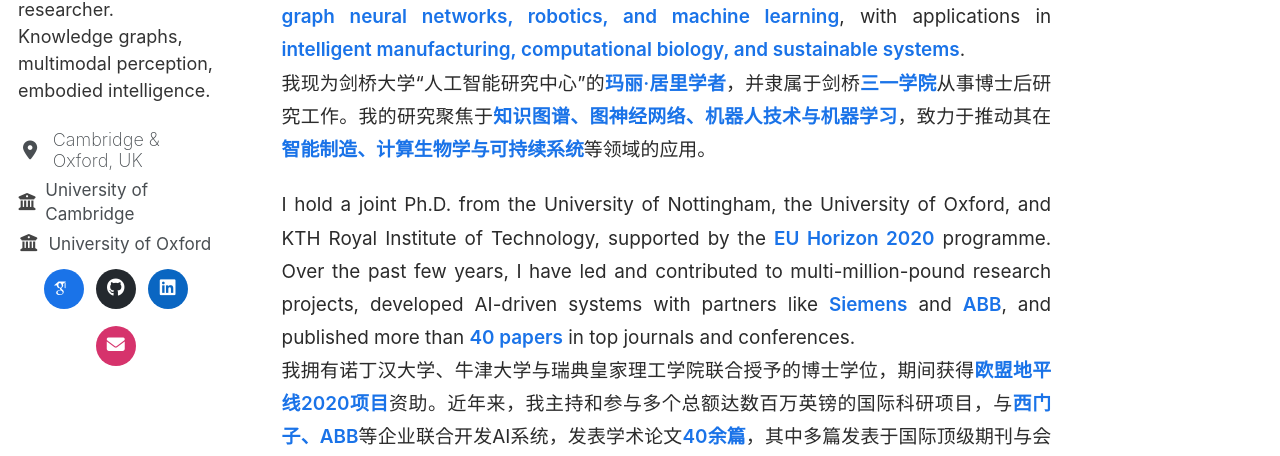
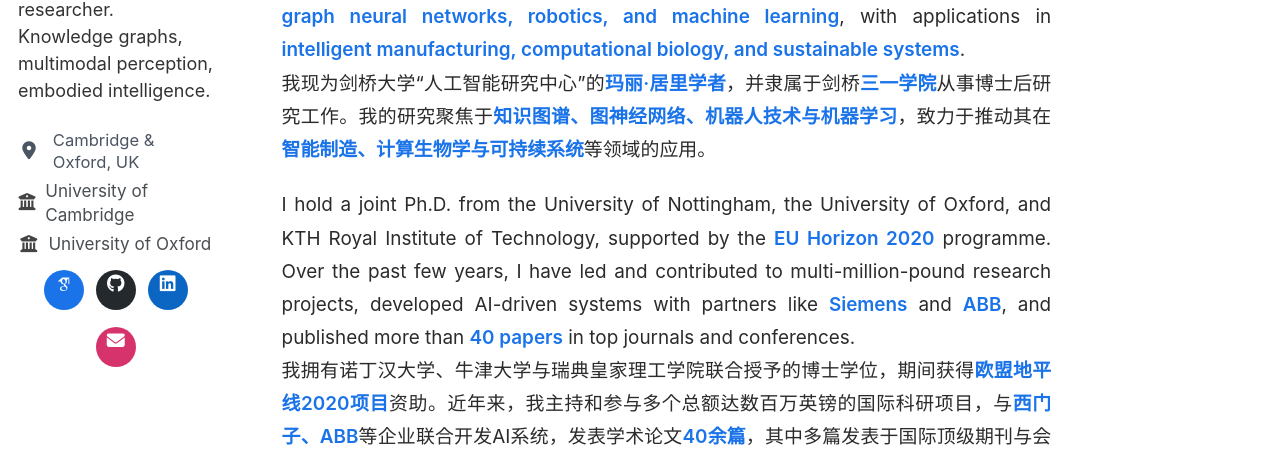
Before and after one commit to fanmo-intro/fanmo-intro.github.io, a Jekyll site: the page built from _pages/about.md, in a window 1280 px wide. Shown: the part 310-766 px from the top of the page. Built offline with Jekyll 4.4.1, drawn with Linux system fonts in a browser that asks for light colours; some web fonts are replaced; a script that is not in the unit is left out.

Commit message:
Update _custom.scss

```diff
--- a/_sass/_custom.scss
+++ b/_sass/_custom.scss
@@ -2,49 +2,63 @@
    Fan Mo — custom.scss
    ========================= */
 
-/* ---------- Theme accents ---------- */
-:root {
-  --accent: #1d4ed8;  /* Tailwind blue-700 */
-  --muted:  #6b7280;  /* gray for secondary text */
+/* ---------- Theme accents & sidebar meta ---------- */
+:root{
+  --accent:#1d4ed8;
+  --muted:#6b7280;
+  --sidebar-meta-size:0.92rem;     /* size for location/institutions (desktop) */
+  --sidebar-meta-color:#4b5563;
+}
+@media (max-width:768px){
+  :root{ --sidebar-meta-size:0.98rem; }       /* a touch larger on phones */
 }
 
 /* =========================
    Page typography & width
    ========================= */
-.page__content {
-  max-width: 1040px;            /* wider content */
-  margin: 0 auto;
-  text-align: justify;
-  text-justify: inter-ideograph;
-  line-height: 1.75;
-  font-size: 1.05rem;
-  color: #2b2b2b;
-  flex: 1 1 auto;
+.page__content{
+  max-width:1040px;
+  margin:0 auto;
+  text-align:justify;
+  text-justify:inter-ideograph;
+  line-height:1.75;
+  font-size:1.05rem;
+  color:#2b2b2b;
+  flex:1 1 auto;
 }
-.page__content p { margin-bottom: 1.2em; }
-.page__content p + p { margin-top: .7rem; }
+.page__content p{ margin-bottom:1.2em; }
+.page__content p + p{ margin-top:.7rem; }
 .page__content h1,
-.page__content h2 {
-  color: var(--accent);
-  font-weight: 800;
-  border-bottom: 2px solid #eee;
-  padding-bottom: .3em;
-  margin-bottom: .8em;
+.page__content h2{
+  color:var(--accent);
+  font-weight:800;
+  border-bottom:2px solid #eee;
+  padding-bottom:.3em;
+  margin-bottom:.8em;
 }
-.page__content h3 { color:#1f2937; font-weight:700; }
-.page__content strong { color:#1a73e8; font-weight:600; }
-
+.page__content h3{ color:#1f2937; font-weight:700; }
+.page__content strong{ color:#1a73e8; font-weight:600; }
 @media (max-width:768px){
   .page__content{ max-width:100%; padding:0 1rem; font-size:1rem; }
 }
 
 /* =========================
-   Sidebar layout
+   Layout (push main text right a bit)
    ========================= */
-.page { display:flex; gap:2rem; align-items:flex-start; }
+.page{ display:flex; gap:2rem; align-items:flex-start; }
+@media (min-width:992px){
+  .page{ gap:3rem !important; }
+  .page > .page__content{ margin:0 !important; padding-left:.25rem; }
+}
+@media (min-width:1280px){
+  .page{ gap:3.5rem !important; }
+}
 
+/* =========================
+   Sidebar
+   ========================= */
 .sidebar{
-  flex:0 0 500px !important;     /* wider sidebar */
+  flex:0 0 500px !important;
   max-width:500px !important;
   display:flex;
 }
@@ -59,171 +73,113 @@
   .sidebar{ flex:1 1 auto !important; max-width:100% !important; width:100%; }
 }
 
-/* Keep the author card tidy and centered */
 .sidebar .author__content{
   width:100%;
   display:flex;
   flex-direction:column;
-  align-items:center;            /* avatar + name centered */
+  align-items:center;
   gap:.6rem;
   padding:0;
 }
 
 /* =========================
-   Author Card Hierarchy
+   Author Card
    ========================= */
+.author__avatar{ margin:0 auto 1rem auto; display:block; }
+.author__avatar img{
+  width:96px; height:96px; border-radius:50%; object-fit:cover;
+}
+@media (max-width:768px){ .author__avatar img{ width:128px; height:128px; } }
 
-/* Center avatar everywhere */
-.author__avatar{ margin:0 auto 1rem auto; display:block; }
-
-/* Bigger, crisp avatar */
-.author__avatar img{
-  width:96px; height:96px;
-  border-radius:50%;
-  object-fit:cover;
+.author__content h3.author__name{
+  font-size:1.5rem !important; font-weight:700 !important; color:#111 !important;
+  margin:.35rem 0 .5rem !important; text-align:center;
 }
-@media (max-width:768px){
-  .author__avatar img{ width:128px; height:128px; }
-}
-
-/* Name — biggest */
-.author__content h3.author__name{
-  font-size:1.5rem !important;
-  font-weight:700 !important;
-  color:#111 !important;
-  margin:.35rem 0 .5rem !important;
-  text-align:center;
-}
-
-/* Bio */
 .author__content .author__bio{
-  font-size:1rem !important;
-  font-weight:400 !important;
-  color:#333 !important;
-  line-height:1.5 !important;
-  margin:.4rem 0 .9rem !important;
-  text-align:left !important;
-  max-width:34ch;
+  font-size:1rem !important; font-weight:400 !important; color:#333 !important;
+  line-height:1.5 !important; margin:.4rem 0 .9rem !important;
+  text-align:left !important; max-width:34ch;
 }
 @media (max-width:768px){
   .author__content{ text-align:center; padding:0 1rem; }
-  .author__content .author__bio{
-    font-size:.95rem !important; line-height:1.55 !important;
-    max-width:100%; text-align:center !important;
-  }
+  .author__content .author__bio{ font-size:.95rem !important; line-height:1.55 !important; max-width:100%; text-align:center !important; }
 }
 
 /* =========================
-   Icon base (FA5 + FA6)
+   Icon base
    ========================= */
 .author__urls i[class^="fa"],
 .author__urls i[class*=" fa"]{
-  display:inline-block;
-  width:1.05em;
-  text-align:center;
-  line-height:1;
-  vertical-align:middle;
-  color:#444;
+  display:inline-block; width:1.05em; text-align:center; line-height:1; vertical-align:middle; color:#444;
 }
 
-/* Helpful aliases across FA versions */
-.author__urls i.fa-building-columns,
-.author__urls i.fa-university,
-.author__urls i.fas.fa-building-columns,
-.author__urls i.fa-solid.fa-building-columns{ color:#444; }
-.author__urls i.fa-location-dot,
-.author__urls i.fa-map-marker-alt,
-.author__urls i.fas.fa-map-marker-alt,
-.author__urls i.fa-solid.fa-location-dot{ color:#444; }
-
 /* =========================
-   Metadata rows (location / institutions)
-   two-column grid for perfect alignment
+   Metadata rows (institutions list)
    ========================= */
 .author__urls:not(.social-icons){
-  width:100%;
-  margin:.25rem 0 0 0;
-  padding:0;
-  list-style:none;
+  width:100%; margin:.25rem 0 0 0; padding:0; list-style:none !important;
 }
 .author__urls:not(.social-icons) li{
   display:grid !important;
-  grid-template-columns: 24px 1fr;   /* fixed icon column + flexible text */
+  grid-template-columns:24px 1fr;
   align-items:center !important;
   column-gap:.6rem;
-  margin:.35rem 0 !important;
-  white-space:normal !important;     /* allow natural wrapping */
+  margin:.28rem 0 !important;
+  white-space:normal !important;
   hyphens:auto;
+  font-size:var(--sidebar-meta-size) !important;
+  line-height:1.35 !important;
+  font-weight:400 !important;
+  color:var(--sidebar-meta-color) !important;
 }
 .author__urls:not(.social-icons) li i{
-  width:24px; height:24px;
-  display:inline-flex;
-  align-items:center;
-  justify-content:center;
-  margin:0;
-  font-size:1.05rem;
-  line-height:1;
+  width:22px; height:22px;
+  display:inline-flex; align-items:center; justify-content:center;
+  margin:0; font-size:1rem; line-height:1;
 }
-.author__urls:not(.social-icons) li a{
-  color:#555; text-decoration:none;
+.author__urls:not(.social-icons) li a,
+.author__urls:not(.social-icons) li span{
+  font-size:inherit !important; line-height:inherit !important; color:inherit !important; text-decoration:none;
 }
-.author__urls:not(.social-icons) li a:hover{
-  color:var(--accent); text-decoration:underline;
-}
+.author__urls:not(.social-icons) li a:hover{ color:var(--accent); text-decoration:underline; }
 
-/* Specific row tweak */
-.author__urls li.author__desktop{
-  font-size:1rem !important;
-  color:#555 !important;
-  line-height:1.4 !important;
-  margin:.3rem 0 !important;
-  white-space:normal !important;
-  hyphens:auto;
-}
+/* ===== Hide the LOCATION row entirely ===== */
+.author__urls li.author__location,
+.author__urls li.author__desktop{ display:none !important; }
+
+/* ===== Remove any theme-injected bullets/separators ===== */
+.author__urls:not(.social-icons) li::before,
+.author__urls:not(.social-icons) li + li::before{ content:none !important; display:none !important; }
 
 /* =========================
-   Social icons — perfectly centered circles
+   Social icons (perfect centering)
    ========================= */
 .author__urls-wrapper,
 .sticky .author__urls-wrapper{
-  position:static !important;
-  opacity:1 !important;
-  visibility:visible !important;
-  transform:none !important;
-  background:transparent !important;
-  box-shadow:none !important;
-  border:none !important;
-  padding:0 !important;
-  margin:.5rem 0 0 0 !important;
+  position:static !important; opacity:1 !important; visibility:visible !important;
+  transform:none !important; background:transparent !important; box-shadow:none !important;
+  border:none !important; padding:0 !important; margin:.5rem 0 0 0 !important;
 }
-
 .author__urls.social-icons{
-  display:flex; flex-wrap:wrap; gap:12px;
-  justify-content:center;
+  display:flex; flex-wrap:wrap; gap:12px; justify-content:center;
   margin-top:10px; padding:0; list-style:none;
 }
 .author__urls.social-icons li{ margin:0; padding:0; }
 .author__urls.social-icons li a{
-  display:inline-flex; justify-content:center; align-items:center;
+  display:grid !important; place-items:center !important;
   width:40px; height:40px; border-radius:50%;
   background:#f3f4f6; color:#444;
-  line-height:0;                 /* kill baseline wobble */
+  line-height:1 !important; padding:0 !important; box-sizing:border-box;
+  transition:background .2s ease, color .2s ease, transform .12s ease;
   box-shadow:none !important; border:none !important;
-  transition:background .2s ease, color .2s ease, transform .12s ease;
 }
-.author__urls.social-icons li a:hover{
-  background:var(--accent); color:#fff !important;
-  transform:translateY(-1px);
-}
+.author__urls.social-icons li a:hover{ background:var(--accent); color:#fff !important; transform:translateY(-1px); }
 .author__urls.social-icons i,
 .author__urls.social-icons svg{
-  display:block;                 /* exact center inside the circle */
-  width:1.15em; height:1.15em;
-  color:inherit !important; fill:currentColor !important;
+  display:block; width:auto; height:auto; line-height:1; margin:0; color:inherit !important; fill:currentColor !important;
 }
-
 @media (max-width:768px){
-  .author__urls.social-icons li a{ width:34px; height:34px; }
+  .author__urls.social-icons li a{ width:34px; height:34px; font-size:16px; }
 }
 
 /* =========================
@@ -232,19 +188,3 @@
 @media (max-width:768px){
   .author__urls:not(.social-icons){ padding:0 1rem; }
 }
-/* === Unify location & institution typography (match location size) === */
-:root { --sidebar-meta-size: 1rem; }  /* adjust once if you ever want it bigger/smaller */
-
-.author__urls li.author__desktop,
-.author__urls:not(.social-icons) li{
-  font-size: var(--sidebar-meta-size) !important;
-  line-height: 1.2 !important;
-  font-weight: 250 !important;
-}
-
-/* Make links/spans inherit the same size so nothing looks off */
-.author__urls li.author__desktop a,
-.author__urls:not(.social-icons) li a,
-.author__urls:not(.social-icons) li span{
-  font-size: inherit !important;
-}
```
